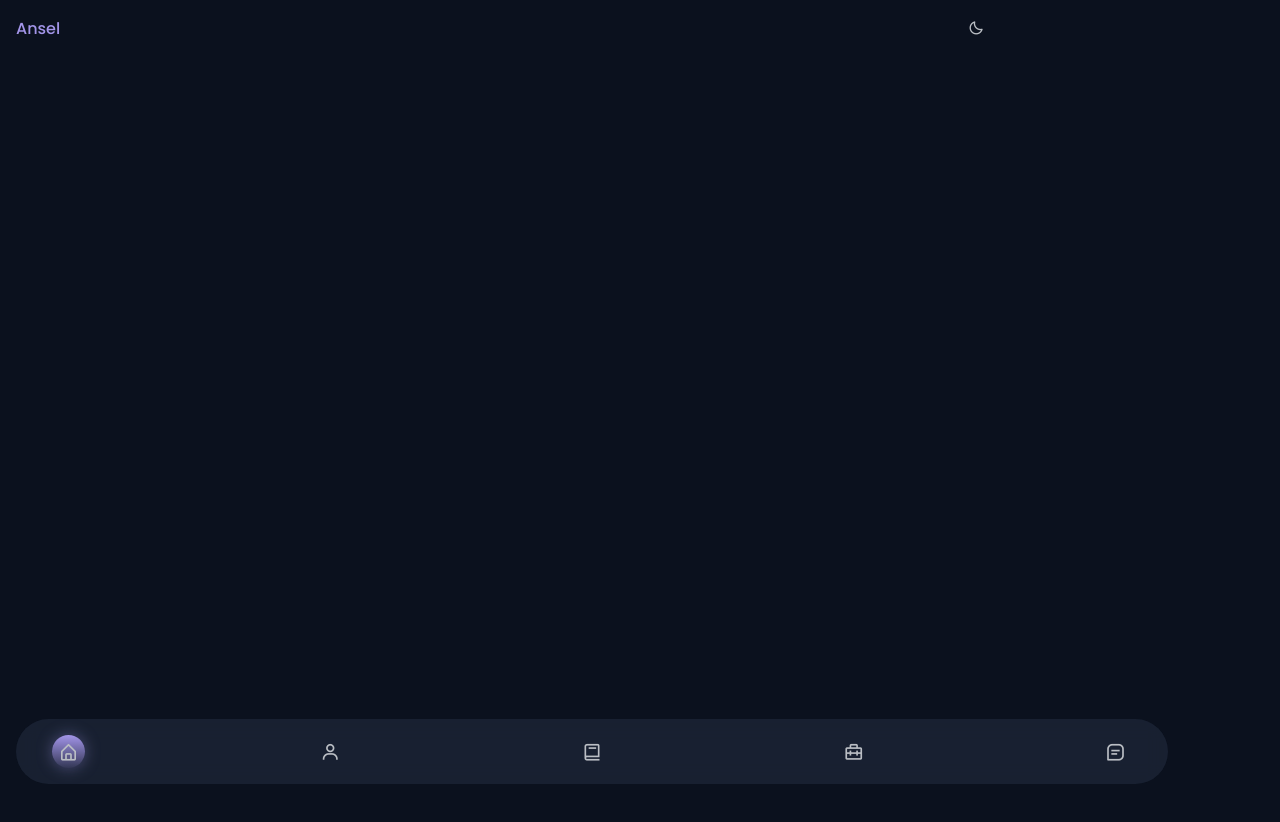
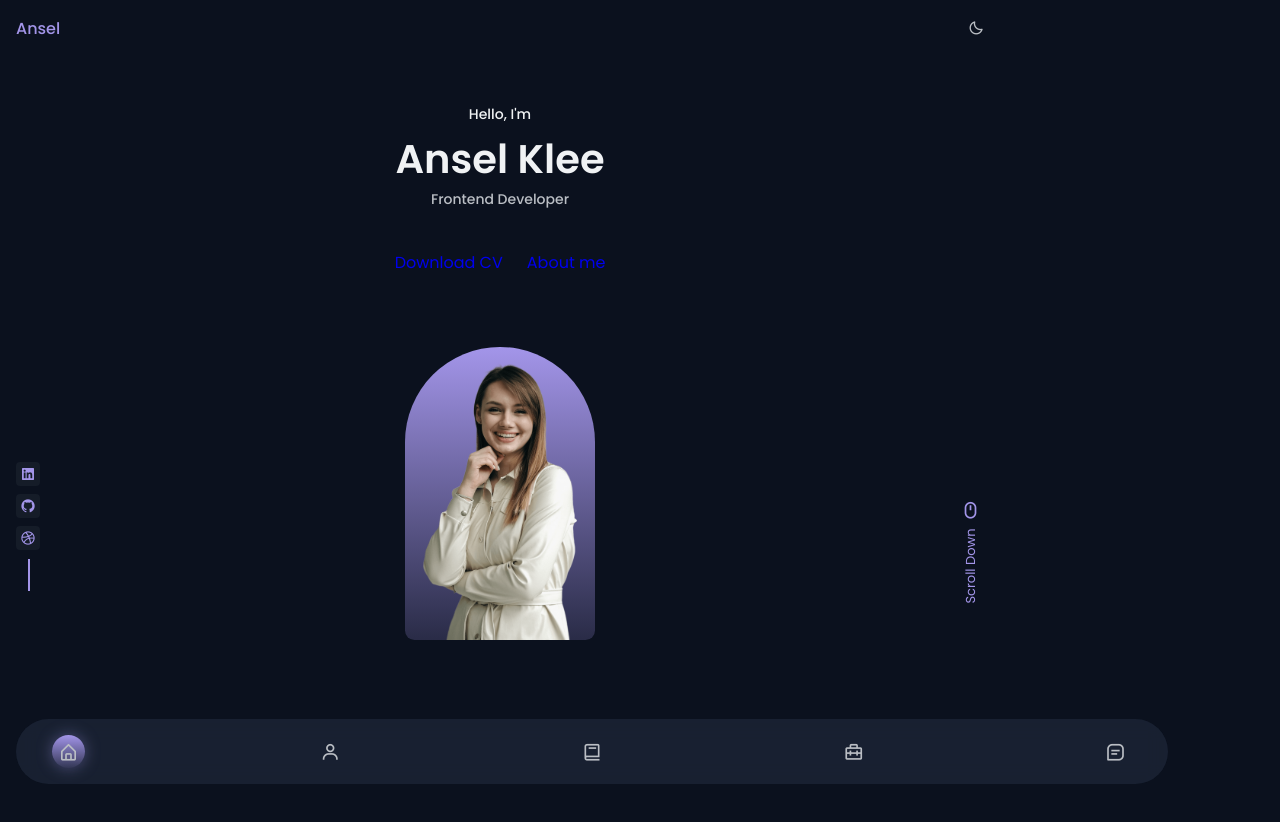
Before and after one commit to pyeonne/javascript, a plain HTML site: page responsive-portfolio-website/index.html in a window 1280 px wide. Before the commit the page ends 800 px from the top, so only its background shows below. Drawn offline with nearby package versions, Linux system fonts and the light colour scheme.

Commit message:
[💄 Design]: Home

```diff
--- a/responsive-portfolio-website/assets/css/styles.css
+++ b/responsive-portfolio-website/assets/css/styles.css
@@ -222,6 +222,117 @@ img {
 /* Change background header */
 
 /*=============== HOME ===============*/
+.home__container {
+    position: relative;
+    row-gap: 4.5rem;
+    padding-top: 2rem;
+}
+
+.home__data {
+    text-align: center;
+}
+
+.home__greeting,
+.home__education {
+    font-size: var(--small-font-size);
+    font-weight: var(--font-medium);
+}
+
+.home__greeting {
+    display: block;
+    color: var(--title-color);
+    margin-bottom: 0.25rem;
+}
+
+.home__education {
+    color: var(--text-color);
+    margin-bottom: 2.5rem;
+}
+
+.home__name {
+    font-size: var(--biggest-font-size);
+}
+
+.home__img {
+    width: 160px;
+}
+
+.home__handle {
+    justify-self: center;
+    width: 190px;
+    height: 293px;
+    background: linear-gradient(
+        180deg,
+        hsla(var(--first-hue), var(--sat), var(--lig), 1),
+        hsla(var(--first-hue), var(--sat), var(--lig), 0.2)
+    );
+    border-radius: 10rem 10rem 1rem 1rem;
+    display: flex;
+    align-items: flex-end;
+    justify-content: center;
+    overflow: hidden;
+}
+
+.home__buttons {
+    display: flex;
+    justify-content: center;
+    align-items: center;
+    gap: 1.5rem;
+}
+
+.home__social,
+.home__scroll {
+    position: absolute;
+}
+
+.home__social {
+    bottom: 5rem;
+    left: 0;
+    display: grid;
+    row-gap: 0.5rem;
+}
+
+.home__social-link {
+    width: max-content;
+    background-color: var(--container-color);
+    color: var(--first-color);
+    padding: 0.25rem;
+    border-radius: 0.25rem;
+    display: flex;
+    font-size: 1rem;
+    transition: 0.4s;
+}
+
+.home__social-link:hover {
+    background-color: var(--first-color);
+    color: #fff;
+}
+
+.home__social::after {
+    content: '';
+    width: 32px;
+    height: 2px;
+    background-color: var(--first-color);
+    transform: rotate(90deg) translate(16px, 3px);
+}
+
+.home__scroll {
+    color: var(--first-color);
+    right: -1.5rem;
+    bottom: 4rem;
+    display: grid;
+    row-gap: 2.25rem;
+    justify-items: center;
+}
+
+.home__scroll-icon {
+    font-size: 1.25rem;
+}
+
+.home__scroll-name {
+    font-size: var(--smaller-font-size);
+    transform: rotate(-90deg);
+}
 
 /*=============== BUTTONS ===============*/
 
--- a/responsive-portfolio-website/index.html
+++ b/responsive-portfolio-website/index.html
@@ -73,7 +73,54 @@
         <!--=============== MAIN ===============-->
         <main class="main">
             <!--=============== HOME ===============-->
-            <section class="home section" id="home"></section>
+            <section class="home section" id="home">
+                <div class="home__container container grid">
+                    <div class="home__data">
+                        <span class="home__greeting">Hello, I'm</span>
+                        <h1 class="home__name">Ansel Klee</h1>
+                        <h3 class="home__education">Frontend Developer</h3>
+
+                        <div class="home__buttons">
+                            <a
+                                download=""
+                                href="assets/pdf/Ansel-Cv.pdf"
+                                class="button button--ghost"
+                                >Download CV</a
+                            >
+                            <a href="#about" class="button">About me</a>
+                        </div>
+                    </div>
+
+                    <div class="home__handle">
+                        <img
+                            src="assets/img/perfil.png"
+                            alt=""
+                            class="home__img"
+                        />
+                    </div>
+
+                    <div class="home__social">
+                        <a
+                            href="https://kr.linkedin.com/"
+                            class="home__social-link"
+                            ><i class="bx bxl-linkedin-square"></i
+                        ></a>
+                        <a href="https://github.com/" class="home__social-link"
+                            ><i class="bx bxl-github"></i
+                        ></a>
+                        <a
+                            href="https://dribbble.com/"
+                            class="home__social-link"
+                            ><i class="bx bxl-dribbble"></i
+                        ></a>
+                    </div>
+
+                    <a href="#about" class="home__scroll"
+                        ><i class="bx bx-mouse home__scroll-icon"></i
+                        ><span class="home__scroll-name">Scroll Down</span></a
+                    >
+                </div>
+            </section>
 
             <!--=============== ABOUT ===============-->
             <section class="about section" id="about"></section>
```
